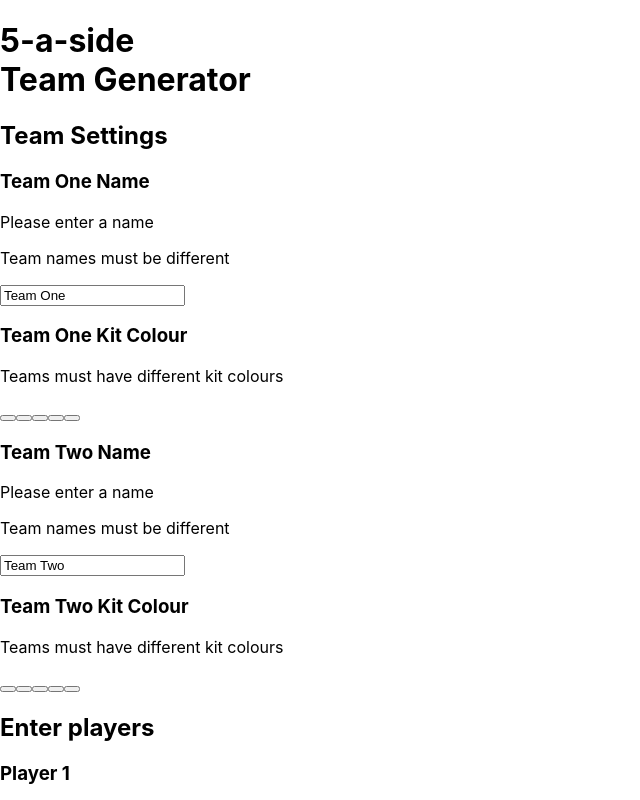
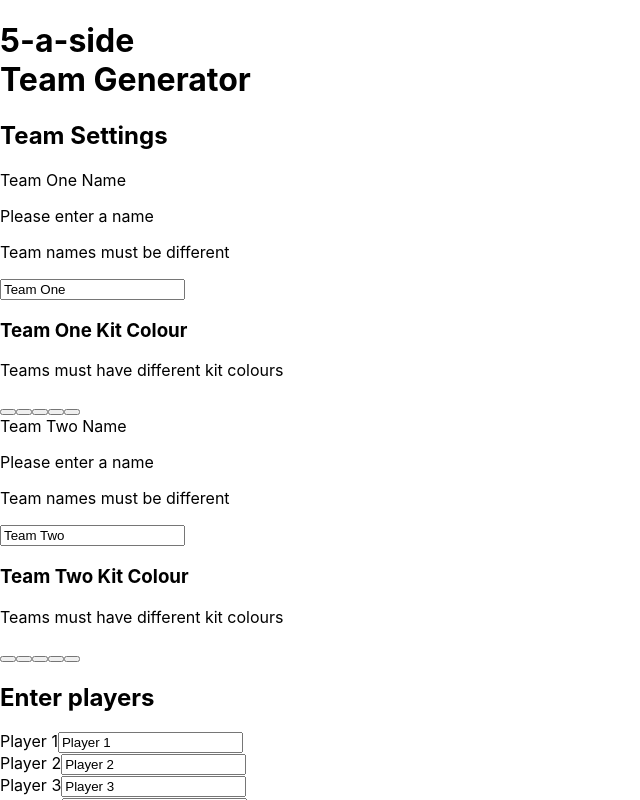
Before and after one commit to Nelboh/technical-challenge, a React (Create React App) app: page / in a window 1280 px wide. Shown: the top 800 px of the page, without its empty margins (0-640 px from the left). Built offline with nearby package versions, Linux system fonts and the light colour scheme.

Commit message:
Updated HTML for better accessibility after Lighthouse audit

```diff
--- a/src/components/Lists/Lists.js
+++ b/src/components/Lists/Lists.js
@@ -104,9 +104,9 @@ class Lists extends Component {
                 </div>
 
                 <div className="listButtons">
-                    <button onClick={this.handleOpenSettings} className="pillButton">Settings</button>
+                    <button onClick={this.handleOpenSettings} className="pillButton" aria-label="Back to Settings">Settings</button>
 
-                    <button onClick={this.handleReshuffle} className="pillButton">Reshuffle</button>
+                    <button onClick={this.handleReshuffle} className="pillButton" aria-label="Reshuffle Teams">Reshuffle</button>
                 </div>
             </section>
         )
--- a/src/components/Players/Players.js
+++ b/src/components/Players/Players.js
@@ -83,13 +83,14 @@ class Players extends Component {
                     {this.state.existingPlayers.map((player, index) => (
                         <div className="playerRows" key={index}>
 
-                            <h3 className="playerLabel">Player {index + 1}</h3>
+                            <label htmlFor="player name" className="playerLabel">Player {index + 1}</label>
 
                             <input
                                 defaultValue={player}
                                 index={index}
                                 onBlur={this.handleChange.bind(this, index)}
                                 onFocus={(e) => e.target.value = ""}
+                                name="player name"
                             ></input>
 
                         </div>
@@ -99,13 +100,13 @@ class Players extends Component {
 
                 <footer className="cardBottom playersButtons">
 
-                    <button onClick={this.handleReset} className="pillButton">Reset all</button>
+                    <button onClick={this.handleReset} className="pillButton" aria-label="Reset settings">Reset all</button>
 
-                    <button type="submit" onClick={this.handleSubmit} className="pillButton">Generate Teams</button>
+                    <button type="submit" onClick={this.handleSubmit} className="pillButton" aria-label="Generate Teams">Generate Teams</button>
 
                 </footer>
 
-            </section>
+            </section >
         )
     }
 }
--- a/src/components/Team/Team.js
+++ b/src/components/Team/Team.js
@@ -93,7 +93,7 @@ class Team extends React.Component {
         return (
             <>
 
-                <h3>{this.props.defaultTeamName} Name</h3>
+                <label className="headerLabel" htmlFor="team name">{this.props.defaultTeamName} Name</label>
 
                 {/* This changes the class name for each error message, adjusting the styling to show or hide said message depending on the conditions met */}
                 <p className={nameEmpty ? "errorMessage" : "errorMessageHidden"}>Please enter a name</p>
@@ -102,6 +102,7 @@ class Team extends React.Component {
                 <input
                     onChange={this.handleTeamName}
                     defaultValue={this.state.name}
+                    name="team name"
                 />
 
                 <section className="kitColourSpacer">
@@ -117,30 +118,35 @@ class Team extends React.Component {
                             value="1"
                             className={this.state.colour === "1" ? "kitButton kit1 kitSelected" : "kitButton kit1"}
                             onClick={this.handleTeamColour}
+                            aria-label="Blue"
                         />
 
                         <button
                             value="2"
                             className={this.state.colour === "2" ? "kitButton kit2 kitSelected" : "kitButton kit2"}
                             onClick={this.handleTeamColour}
+                            aria-label="Green"
                         />
 
                         <button
                             value="3"
                             className={this.state.colour === "3" ? "kitButton kit3 kitSelected" : "kitButton kit3"}
                             onClick={this.handleTeamColour}
+                            aria-label="Yellow"
                         />
 
                         <button
                             value="4"
                             className={this.state.colour === "4" ? "kitButton kit4 kitSelected" : "kitButton kit4"}
                             onClick={this.handleTeamColour}
+                            aria-label="Red"
                         />
 
                         <button
                             value="5"
                             className={this.state.colour === "5" ? "kitButton kit5 kitSelected" : "kitButton kit5"}
                             onClick={this.handleTeamColour}
+                            aria-label="Pink"
                         />
 
                     </div>
--- a/src/styles/typography.css
+++ b/src/styles/typography.css
@@ -52,8 +52,15 @@ label {
     font-family: "Oswald", sans-serif;
 	text-transform: uppercase;
 	font-weight: 500;
-	font-size: calc(12px + 1.5vw);
-	color: var(--offWhite);
+	font-size: calc(16px + 1.5vw);
+    color: var(--darkGrey);
+    text-align: center;
+    margin-right: 1rem;
+}
+
+label.headerLabel {
+    display: block;
+    margin-top: 1rem;
 }
 
 input {
```
Also changed, not shown: 1 other file (tests, documents, lock files or other folders).
